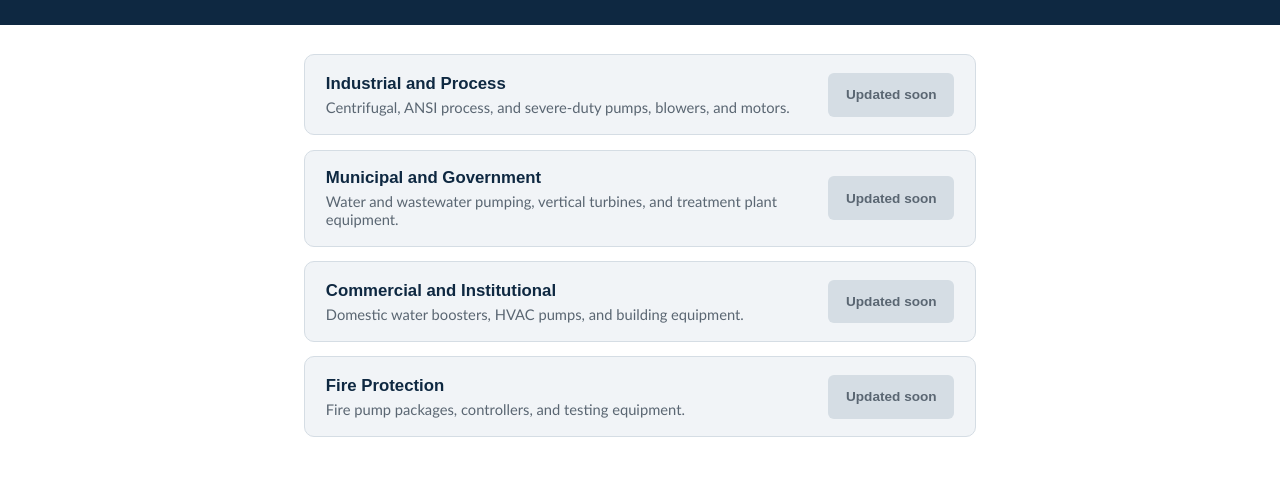
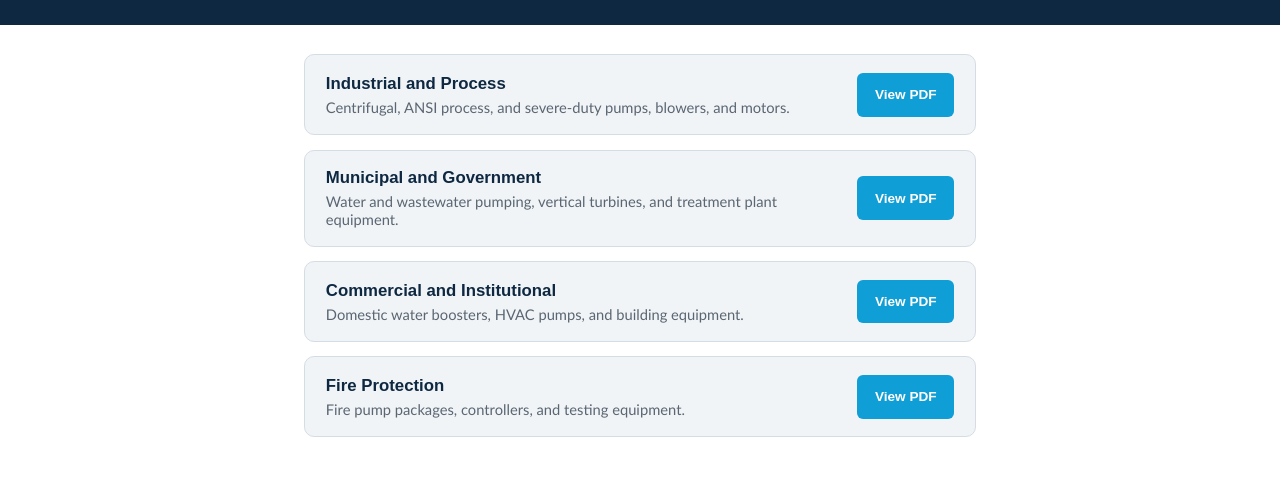
Before and after one commit to Engineered-Systems-Products/esp-marketing-assets, a plain HTML site: page print/index.html in a window 1280 px wide. Shown: the part 101-590 px from the top of the page. Drawn offline with Linux system fonts and the light colour scheme.

Commit message:
Republish corrected line card PDFs
Manufacturer grids now match the brochure design reference (NY Blower,
Kunkle under valves, full motors/controls roster, Liqua Flow) and every
logo box is properly filled. Landing page links restored.

```diff
--- a/print/index.html
+++ b/print/index.html
@@ -117,28 +117,28 @@
       <h2>Industrial and Process</h2>
       <p>Centrifugal, ANSI process, and severe-duty pumps, blowers, and motors.</p>
     </div>
-    <span class="soon">Updated soon</span>
+    <a href="esp-line-card-industrial-process.pdf">View PDF</a>
   </div>
   <div class="card">
     <div>
       <h2>Municipal and Government</h2>
       <p>Water and wastewater pumping, vertical turbines, and treatment plant equipment.</p>
     </div>
-    <span class="soon">Updated soon</span>
+    <a href="esp-line-card-municipal-government.pdf">View PDF</a>
   </div>
   <div class="card">
     <div>
       <h2>Commercial and Institutional</h2>
       <p>Domestic water boosters, HVAC pumps, and building equipment.</p>
     </div>
-    <span class="soon">Updated soon</span>
+    <a href="esp-line-card-commercial-institutional.pdf">View PDF</a>
   </div>
   <div class="card">
     <div>
       <h2>Fire Protection</h2>
       <p>Fire pump packages, controllers, and testing equipment.</p>
     </div>
-    <span class="soon">Updated soon</span>
+    <a href="esp-line-card-fire-protection.pdf">View PDF</a>
   </div>
 </main>
 <footer>
```
Also changed, not shown: 4 other files.
